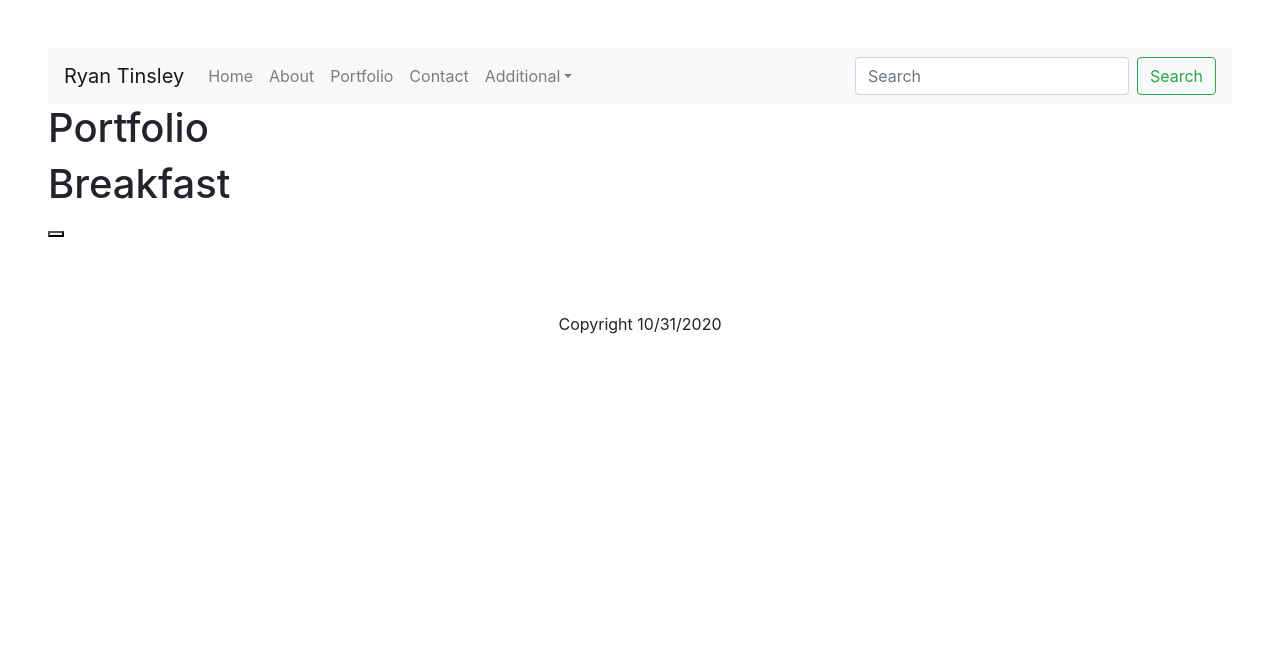
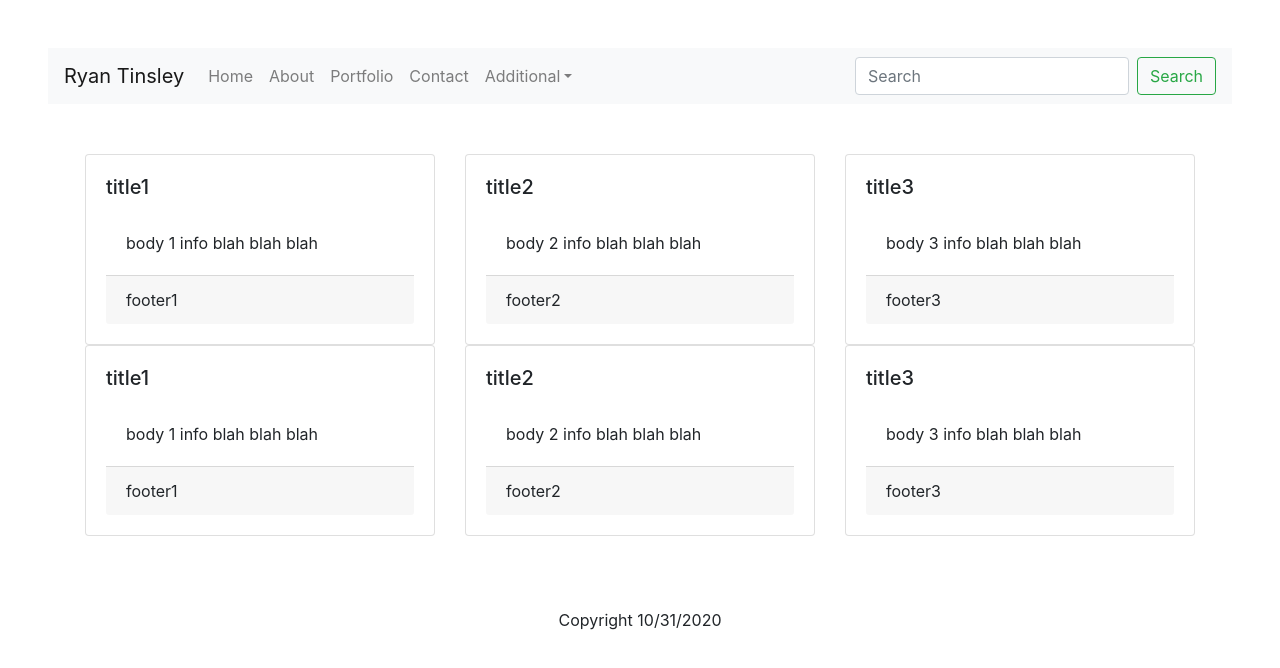
Before and after one commit to ryantinsley19/PersonalWebsite, a React (Create React App) app in the folder personwebsite_react/: page /portfolio in a window 1280 px wide. Shown: the top 668 px of the page. Built offline with nearby package versions, Linux system fonts and the light colour scheme.

Commit message:
Portfolio - General layout

```diff
--- a/personwebsite_react/src/containers/portfolio.js
+++ b/personwebsite_react/src/containers/portfolio.js
@@ -1,19 +1,59 @@
 import React, { Component } from "react";
+import { Card, Container, CardDeck } from "react-bootstrap";
 
 export default class Portfolio extends Component {
+  constructor(props) {
+    super(props);
+    this.state = {
+      item1: {
+        title: "title1",
+        body: "body 1 info blah blah blah",
+        footer: "footer1",
+      },
+      item2: {
+        title: "title2",
+        body: "body 2 info blah blah blah",
+        footer: "footer2",
+      },
+      item3: {
+        title: "title3",
+        body: "body 3 info blah blah blah",
+        footer: "footer3",
+      },
+    };
+  }
+
   render() {
+    const con = this.state;
     return (
-      <div>
-        <h1>Portfolio</h1>
-        <TestTitle title="Breakfast" />
-        <button onClick={testf}></button>
+      <div className="portfolio">
+        <div className="component-body">
+          <Container>
+            <CardDeck>
+              <CardBox content={con.item1} />
+              <CardBox content={con.item2} />
+              <CardBox content={con.item3} />
+            </CardDeck>
+            <CardDeck>
+              <CardBox content={con.item1} />
+              <CardBox content={con.item2} />
+              <CardBox content={con.item3} />
+            </CardDeck>
+          </Container>
+        </div>
       </div>
     );
   }
 }
 
-function TestTitle(props) {
-  return <h1>{props.title}</h1>;
+function CardBox(props) {
+  return (
+    <Card>
+      <Card.Body>
+        <Card.Title>{props.content.title}</Card.Title>
+        <Card.Body>{props.content.body}</Card.Body>
+        <Card.Footer>{props.content.footer}</Card.Footer>
+      </Card.Body>
+    </Card>
+  );
 }
-
-const testf = () => {};
```
